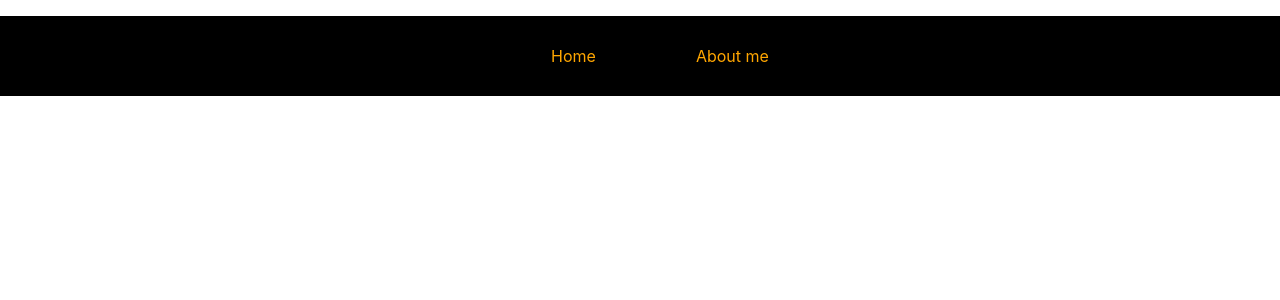
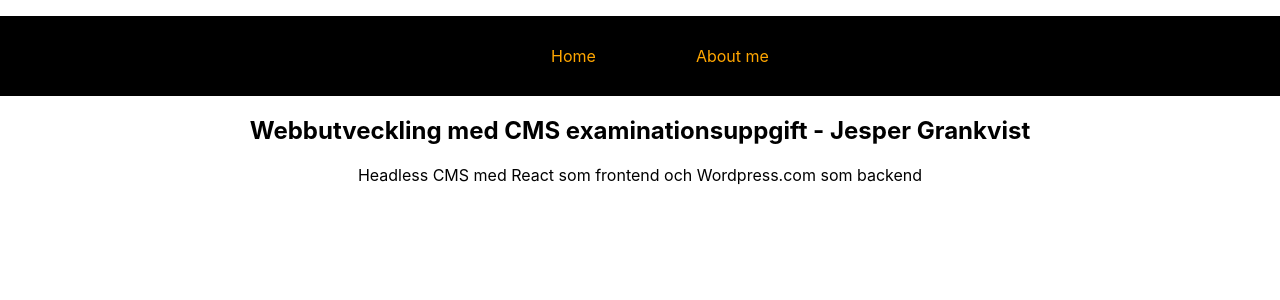
Before and after one commit to JesperGrank/Headless-CMS, a React (Create React App) app: page /about-me in a window 1280 px wide. Before the commit this address had no page. Shown: the top 300 px of the page. Built offline with nearby package versions, Linux system fonts and the light colour scheme.

Commit message:
Add AboutMe page

```diff
--- a/src/App.js
+++ b/src/App.js
@@ -4,13 +4,14 @@ import './App.css';
 import NavBar from './components/NavBar';
 import HomePage from './pages/HomePage';
 import PostDetail from './pages/PostDetail';
-
+import AboutMe from './pages/AboutMe'
 function App() {
   return (
     <div className="App">
       <NavBar/>
       <Routes>
         <Route path='/' element={<HomePage/>}></Route>
+        <Route path='about-me' element={<AboutMe/>}></Route>
         <Route path='/posts/:id' element={<PostDetail/>}></Route>
       </Routes>
 
--- /dev/null
+++ b/src/pages/AboutMe.jsx
@@ -0,0 +1,10 @@
+import React from 'react'
+
+export default function AboutMe() {
+  return (
+    <div>
+        <h2>Webbutveckling med CMS examinationsuppgift - Jesper Grankvist</h2>
+        <p>Headless CMS med React som frontend och Wordpress.com som backend</p>
+    </div>
+  )
+}
```
